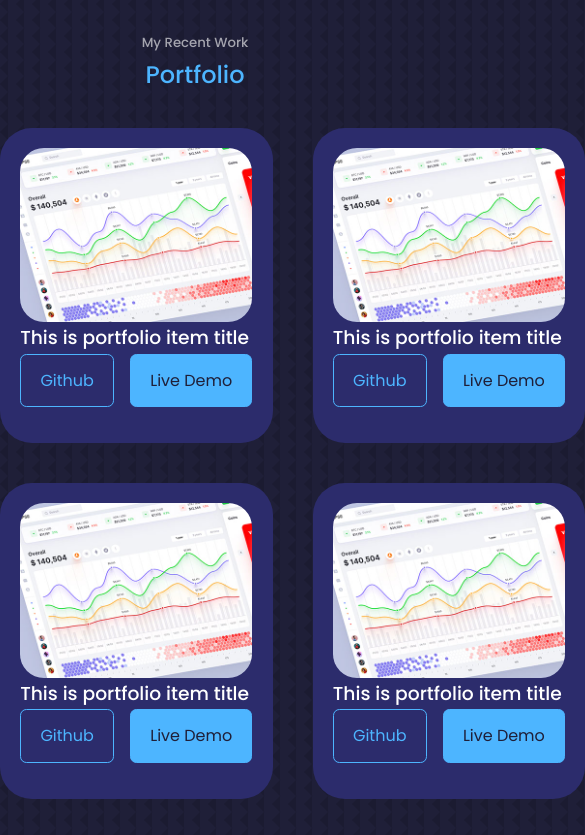
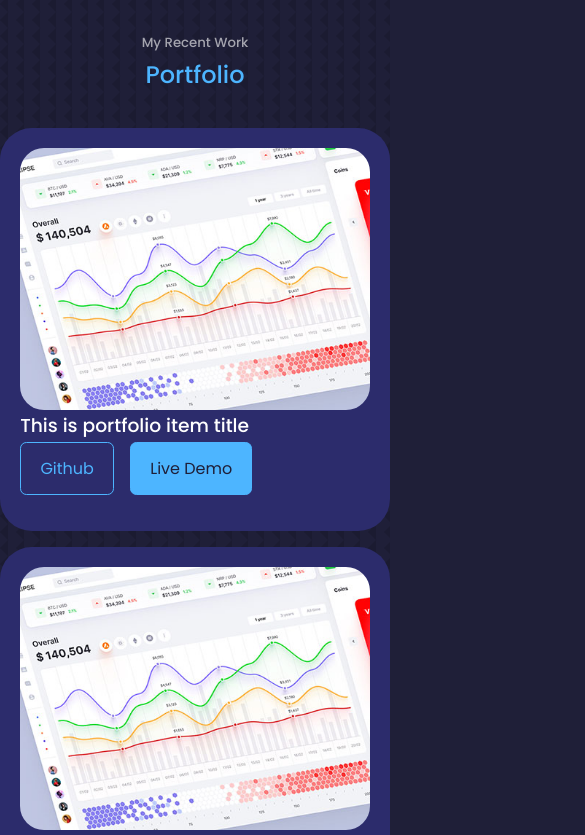
Before and after one commit to mohammadmehdikarimi/portfolio-app, a React (Create React App) app: page / in a window 390 px wide. Shown: the part 4420-5255 px from the top of the page, 585 px wide, since content can reach past the window. Built offline with nearby package versions, Linux system fonts and the light colour scheme.

Commit message:
portfolio section media queries

```diff
--- a/src/components/portfolio/portfolio.css
+++ b/src/components/portfolio/portfolio.css
@@ -31,3 +31,19 @@
     gap: 1rem;
     margin-bottom: 1rem;
 }
+
+/* **************** MEDIA QUERIES (MEDIUM DEVICES) ************** */
+@media screen and (max-width: 1024px) {
+    .portfolio__container {
+       grid-template-columns: 1fr 1fr;
+       gap: 1.2rem;
+    }
+}
+
+/* **************** MEDIA QUERIES (SMALL DEVICES) ************** */
+@media screen and (max-width: 600px) {
+    .portfolio__container {
+        grid-template-columns: 1fr;
+        gap: 1rem;
+     }
+}
```
